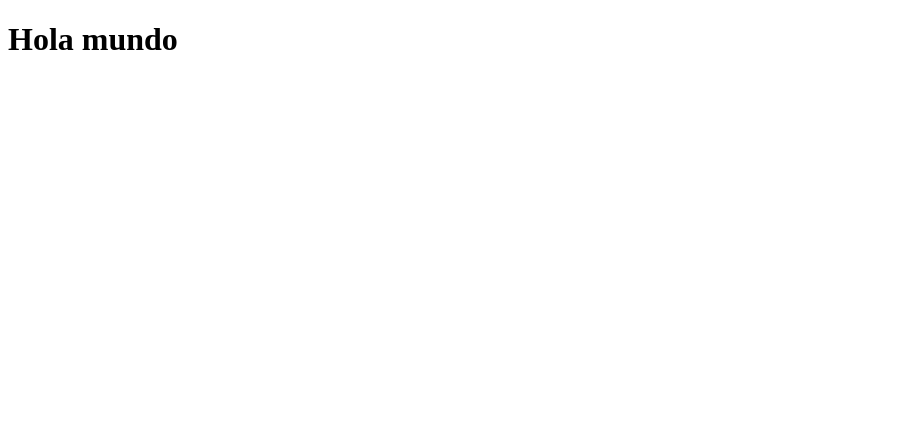
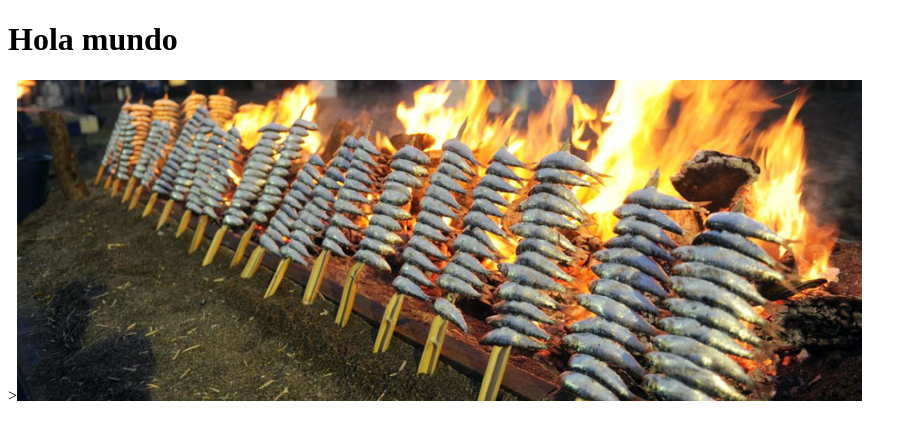
Before and after one commit to Huck8/202301-w2chwe-angel-contioso, a website: page index.html in a window 1280 px wide. Shown: the whole page, without its empty margins (0-917 px from the left). Drawn offline with Linux system fonts and the light colour scheme.

Commit message:
La sabrosura img

```diff
--- a/index.html
+++ b/index.html
@@ -12,6 +12,8 @@
 
 <body>
   <h1>Hola mundo</h1>
+  <main>><img style="margin: 0 auto;text-align: center;" src="img/espetos.jpg" alt=""></main>
 </body>
 
+
 </html>
```
Also changed, not shown: img/espetos.jpg (added).
